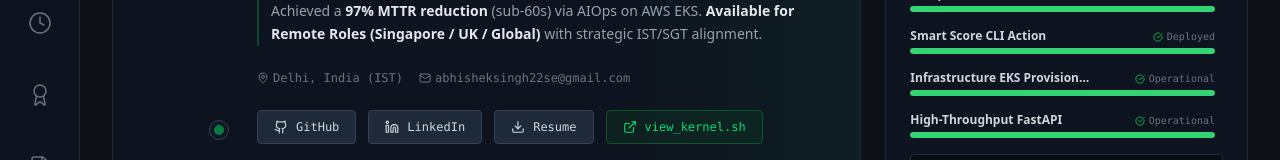
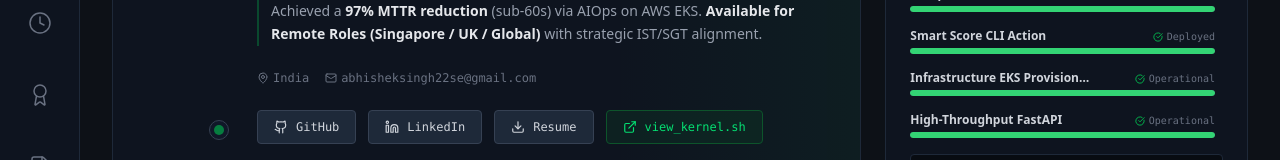
Before and after one commit to abhisheksingh22se/frontend-react-terminal-portfolio, a React (Vite) app: page / in a window 1280 px wide. Shown: the part 201-361 px from the top of the page. Built offline with nearby package versions, Linux system fonts and the light colour scheme.

Commit message:
Updated location

```diff
--- a/src/components/widgets/ProfileCard.jsx
+++ b/src/components/widgets/ProfileCard.jsx
@@ -27,7 +27,7 @@ const ProfileCard = ({ onClick }) => {
           </p>
 
           <div className="flex flex-wrap justify-center md:justify-start gap-4 text-gray-500 text-xs font-mono mb-6">
-            <span className="flex items-center gap-1 hover:text-gray-300"><MapPin size={12} /> Delhi, India (IST)</span>
+            <span className="flex items-center gap-1 hover:text-gray-300"><MapPin size={12} /> India</span>
             <span className="flex items-center gap-1 hover:text-gray-300"><Mail size={12} /> abhisheksingh22se@gmail.com</span>
           </div>
 
```
